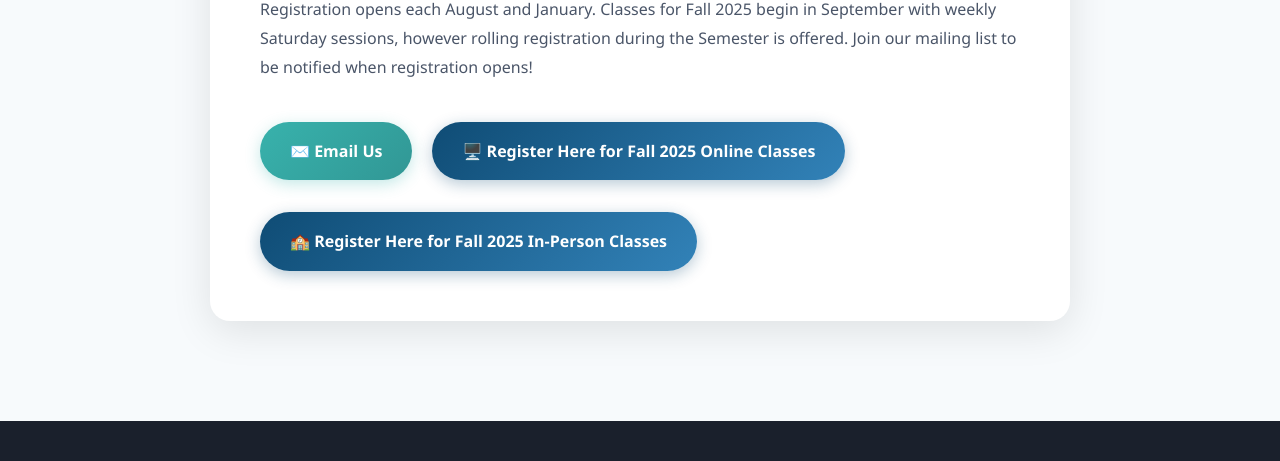
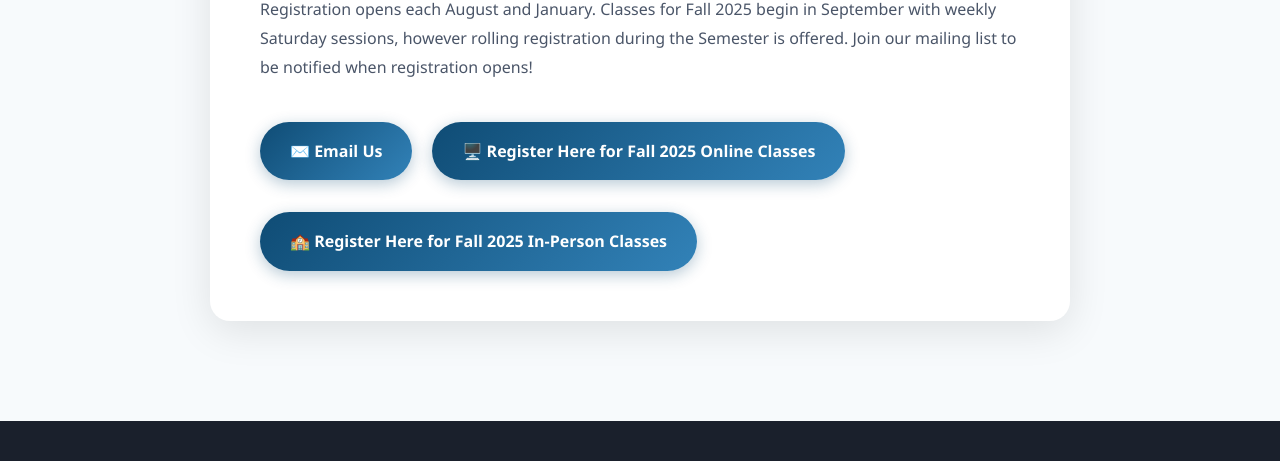
Before and after one commit to SamRodriguez197/Bridges_esl, a plain HTML site: page students.html in a window 1280 px wide. Shown: the part 3339-3800 px from the top of the page. Drawn offline with Linux system fonts and the light colour scheme.

Commit message:
Update students.html

```diff
--- a/students.html
+++ b/students.html
@@ -730,7 +730,7 @@
                     list to be notified when registration opens!</p>
 
                 <div class="cta-buttons">
-                    <a href="https://docs.google.com/forms/d/e/1FAIpQLSdzr66kTI1OFQltc51DOOWSDK2x3qEc9BBUpmJmtLjjYr3olg/viewform" class="btn-secondary"
+                    <a href="https://docs.google.com/forms/d/e/1FAIpQLSdzr66kTI1OFQltc51DOOWSDK2x3qEc9BBUpmJmtLjjYr3olg/viewform" class="btn-primary"
                         style="display:block; margin-bottom:12px;">✉️ Email Us</a>
 
                     <a href="https://docs.google.com/forms/d/e/1FAIpQLSfPEN6lwJHA5BH3Fz1S0ZU6riuPkaowPrrLFhQfAhzMF0Xg_w/viewform"
```
